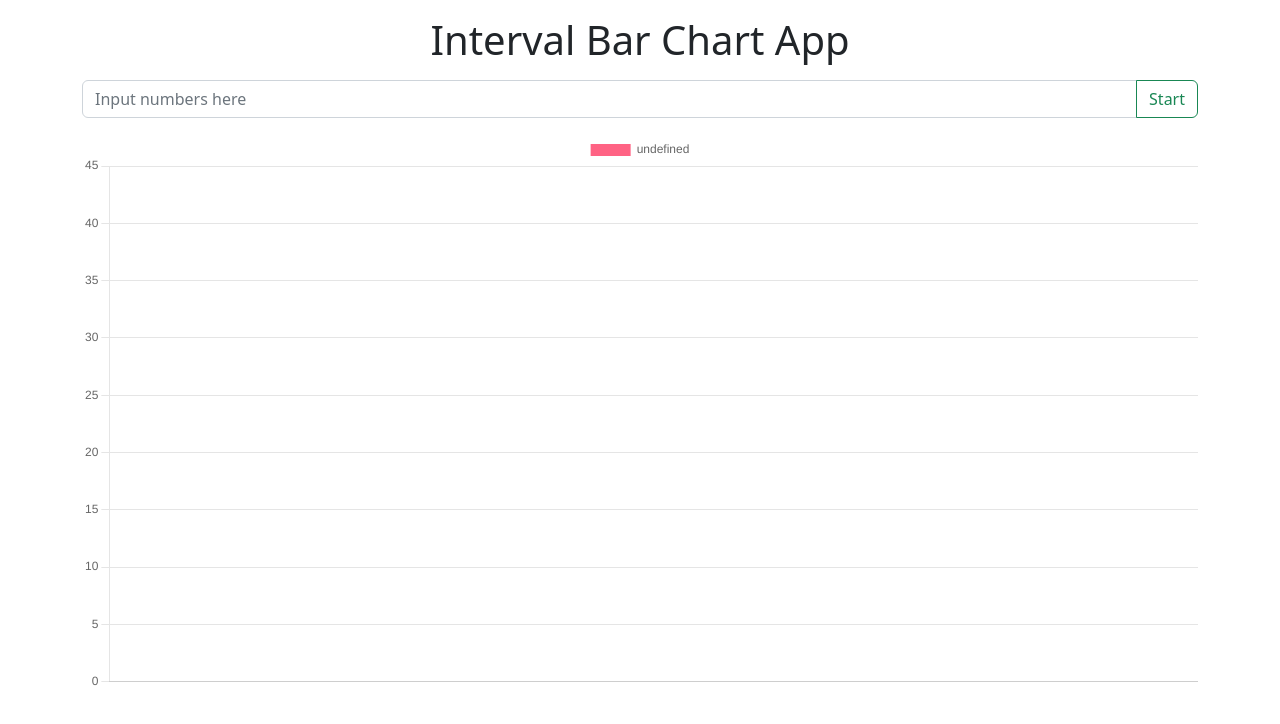
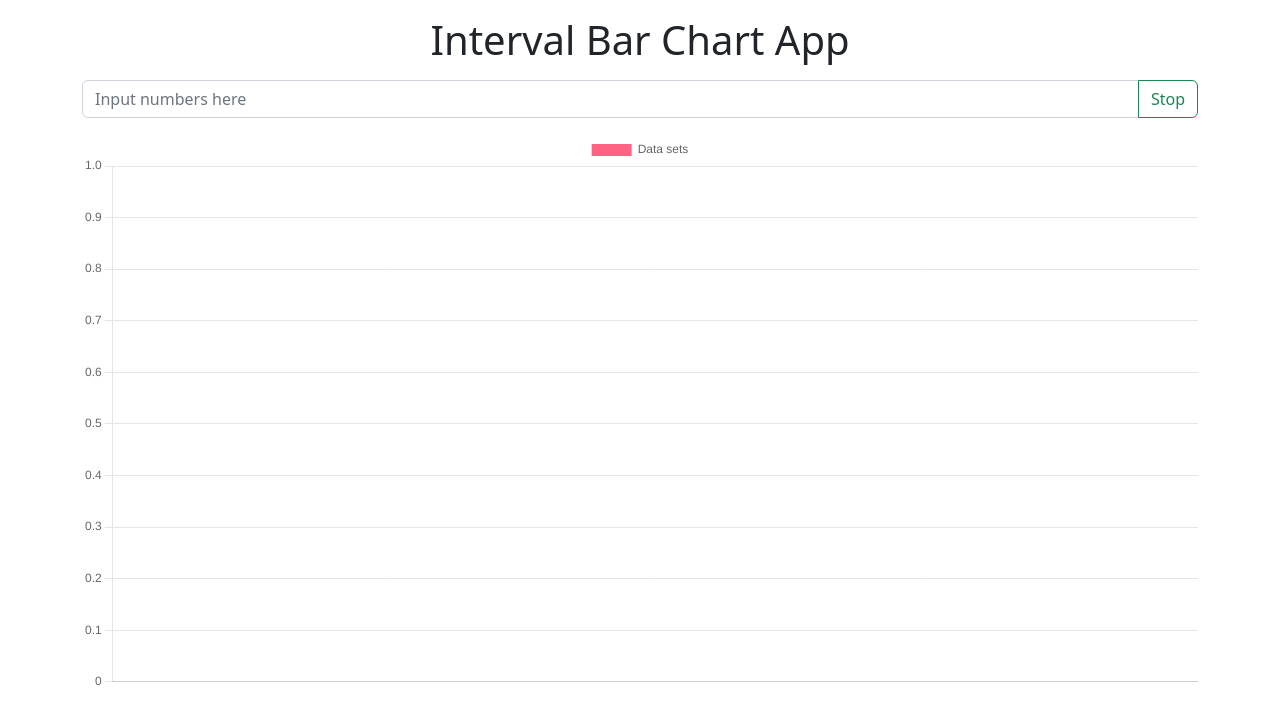
Before and after one commit to floferno/maven-test-q-2, a plain HTML site: page index.html in a window 1280 px wide. Both pictures are taken after a click on the button "Start". Drawn offline with nearby package versions, Linux system fonts and the light colour scheme.

Commit message:
Add start-stop toggle button & make chart dynamic

```diff
--- a/index.html
+++ b/index.html
@@ -18,6 +18,7 @@
       <div class="input-group mb-3 d-flex">
         <input pattern="^/^[0-9]+$/" id="num-input" type="number" class="form-control number" placeholder="Input numbers here" aria-label="Input number here" aria-describedby="btn-generate">
         <button class="btn btn-outline-success" type="button" id="btn-start">Start</button>
+        <button class="btn btn-outline-success" type="button" id="btn-stop">Stop</button>
       </div>
 
       <div>
--- a/script.js
+++ b/script.js
@@ -1,40 +1,81 @@
 /** 1. ambil inputnya (number) => jumlah bar yg ditampilkan (length of array)
- *  2.
- *
- *
+ *  2. buat toggle button start & stop
+ *  3. push math random 1-100 ke array of bar value
+ *  4. ganti warna berdasarkan value masing2 bar
+ *  5. canvas destroy tiap klik stop
  */
 
 $(document).ready(()=> {
-   $("#btn-start").on("click", (e) => {
-        e.preventDefault()
-        $('#myChart').empty()
-        updateChart()
-    })
+  $("#btn-stop").hide()
 
+  $("#btn-start").on("click", (e) => {
+    e.preventDefault()
+    updateChart()
+    $("#btn-stop").show()
+    $("#btn-start").hide()
+  })
+
+   const config = {
+    type: 'bar',
+    data: {
+    labels,
+    datasets: [{
+      label: 'Data sets',
+      backgroundColor: 'rgb(255, 99, 132)',
+      borderColor: 'rgb(255, 99, 132)',
+      data: [], // = value for each bar
+    }]
+  },
+    options: {}
+  };
+
+  const myChart = new Chart(
+    document.getElementById('myChart'),
+    config
+  );
 })
 
 
 
+
+function stopChart() {
+  // console.log("clear chart")
+  clearTimeout(myTimeout);
+}
+
+function addData(chart, labels) {
+  const newChartData = [];
+  // generate random number from 1 to 100
+  for (const _ of labels) {
+    const randomNum = Math.floor(Math.random() * 100) + 1;
+    newChartData.push(randomNum);
+  }
+
+  chart.data.datasets.forEach((dataset) => {
+    dataset.data = newChartData;
+  });
+
+  chart.update();
+}
+
 function updateChart() {
-  let val = $("#num-input").val()
-  let valNum = parseInt(val)
-  console.log(valNum) // number
-
-  let labels = []; // this length = bar total
-  // labels = $("#num-input").val()
-
-  for (let i = 1; i <= $("#num-input").val(); i++) {
+  console.log("masuk update")
+  let labels = [];
+  const chartLength = isNaN($("#num-input").val()) ? 0 : Number($("#num-input").val());
+  for (let i = 1; i <= chartLength; i++) {
     labels.push(i)
   }
 
   const data = {
-    labels: labels,
+    labels,
     datasets: [{
+      label: 'Data sets',
       backgroundColor: 'rgb(255, 99, 132)',
       borderColor: 'rgb(255, 99, 132)',
-      data: [10, 20, 5, 2, 20, 30, 45], // = value for each bar
+      data: [], // = value for each bar
     }]
   };
+
 
   const config = {
     type: 'bar',
@@ -46,4 +87,20 @@ function updateChart() {
     document.getElementById('myChart'),
     config
   );
+
+
+   // auto generate data in 3 seconds
+  const genRandomEvery3Sec = setInterval(() => {
+    addData(myChart, labels)
+  }, 3000)
+
+  // if button is clicked, clear timeout => it means random generation will be stopped
+  $("#btn-stop").on('click', () => {
+    $("#btn-start").show()
+    $("#btn-stop").hide()
+    $("#num-input").val('')
+
+    clearInterval(genRandomEvery3Sec);
+    myChart.destroy();
+  })
 }
```
